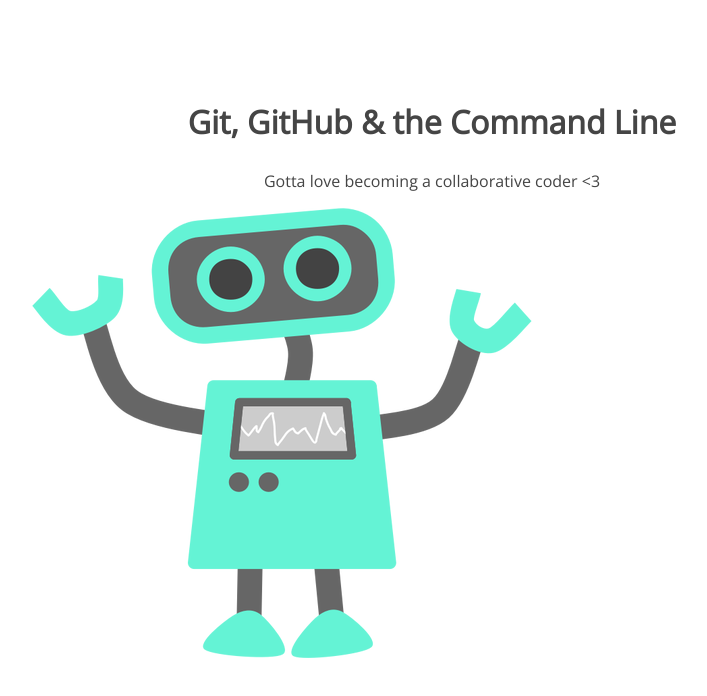
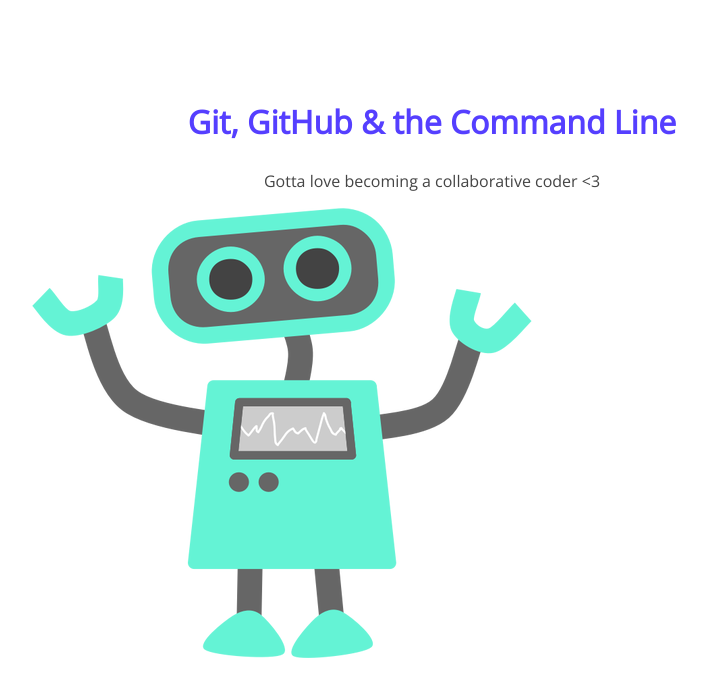
Before and after one commit to dewad2/105-project, a plain HTML site: page index.html in a window 1280 px wide. Shown: the whole page, without its empty margins (208-915 px from the left). Drawn offline with nearby package versions, Linux system fonts and the light colour scheme.

Commit message:
changed h1 color

```diff
--- a/css/style.css
+++ b/css/style.css
@@ -10,6 +10,7 @@ section p {
 section h1 {
 	font: 32px 'Open Sans';
 	font-weight: bold;
+	color: #553fff;
 }
 section p {
 	font: 16px 'Open Sans';
```
